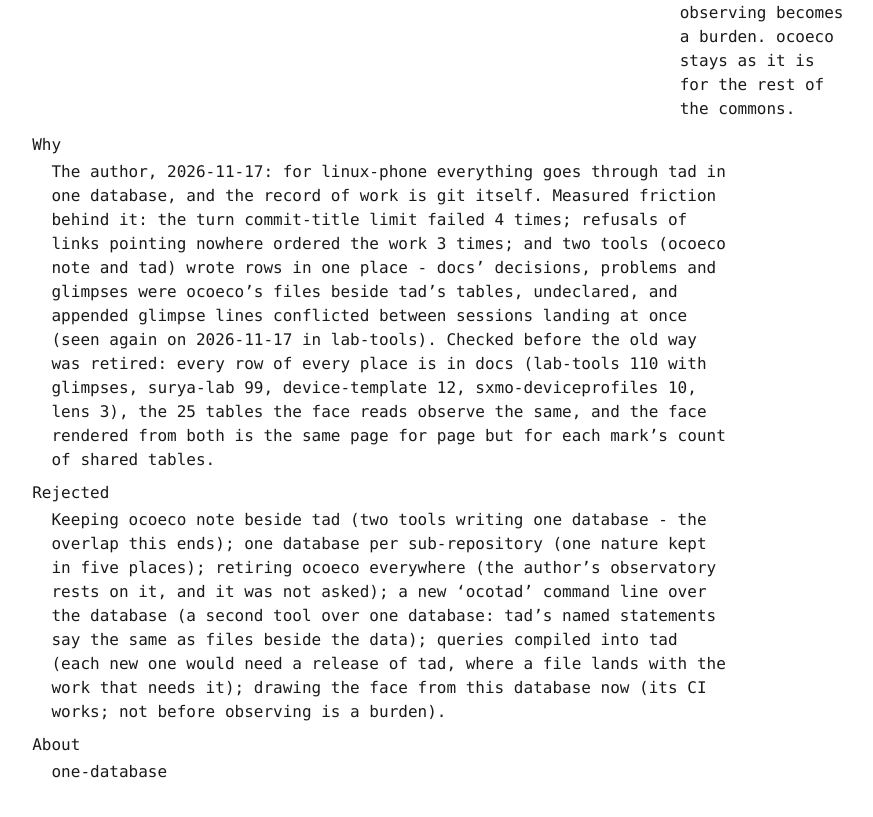
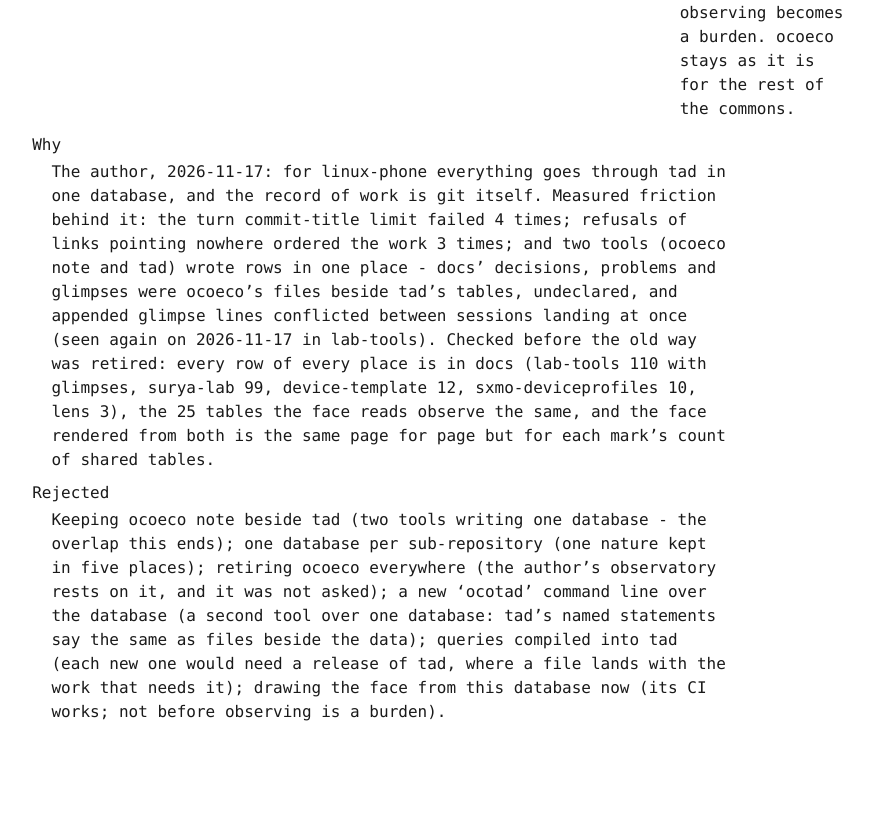
Before and after one commit to linux-phone-oco/docs, a Jekyll site: the page built from docs/decisions.md, in a window 1280 px wide and 900 px high, scrolled down 20992 px. Shown: the top 817 px of the window, without its empty margins (261-1134 px from the left). Built offline with Jekyll 4.4.1, drawn with Linux system fonts in a browser that asks for light colours; our own code applies the rules of GitHub Pages for plain Markdown files.

Commit message:
fix: the one-database decision's about pointed nowhere (#119)
Co-authored-by: conveyor-tad <agent@creation-guidelines>
Co-authored-by: Claude Opus 5.5 <noreply@anthropic.com>

```diff
--- a/docs/decisions.md
+++ b/docs/decisions.md
@@ -658,6 +658,3 @@ Why
 
 Rejected
 : Keeping ocoeco note beside tad (two tools writing one database - the overlap this ends); one database per sub-repository (one nature kept in five places); retiring ocoeco everywhere (the author's observatory rests on it, and it was not asked); a new 'ocotad' command line over the database (a second tool over one database: tad's named statements say the same as files beside the data); queries compiled into tad (each new one would need a release of tad, where a file lands with the work that needs it); drawing the face from this database now (its CI works; not before observing is a burden).
-
-About
-: one-database
```
Also changed, not shown: data/decisions.json (+1 -1 lines).
